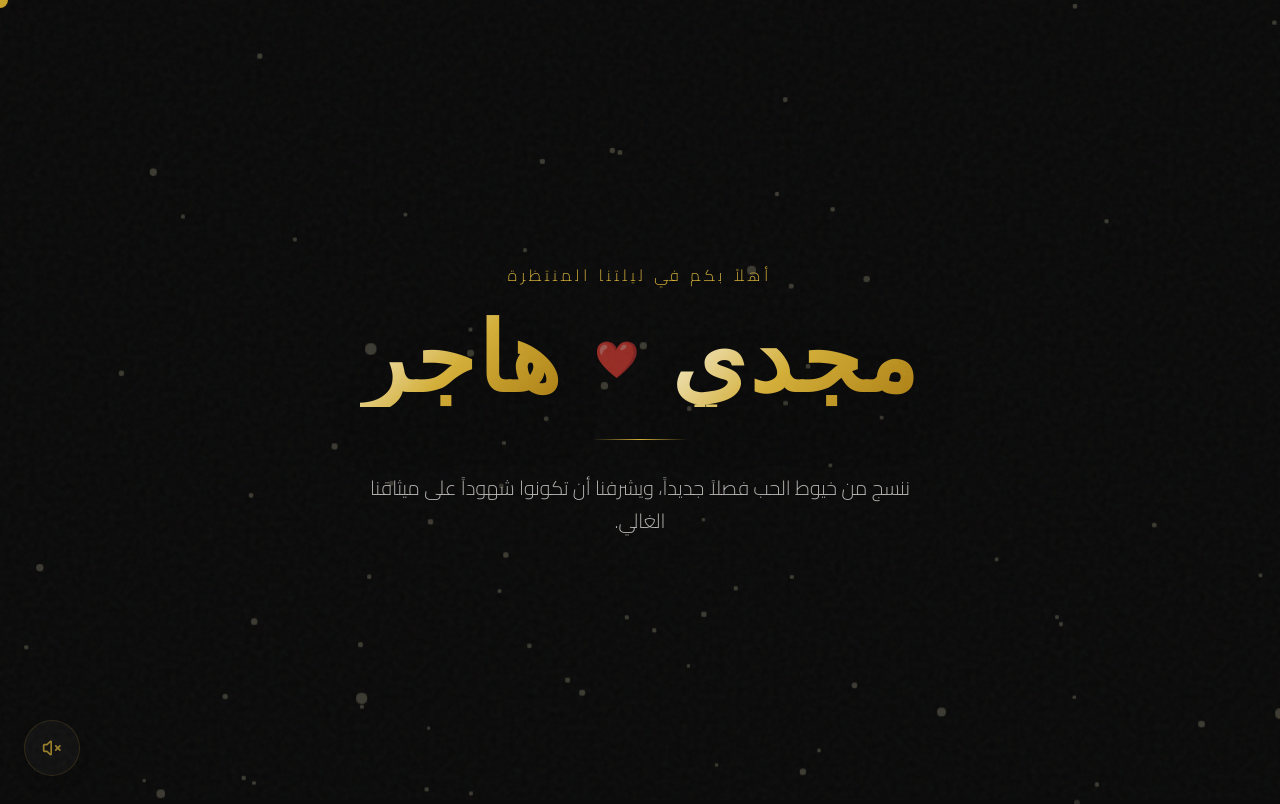
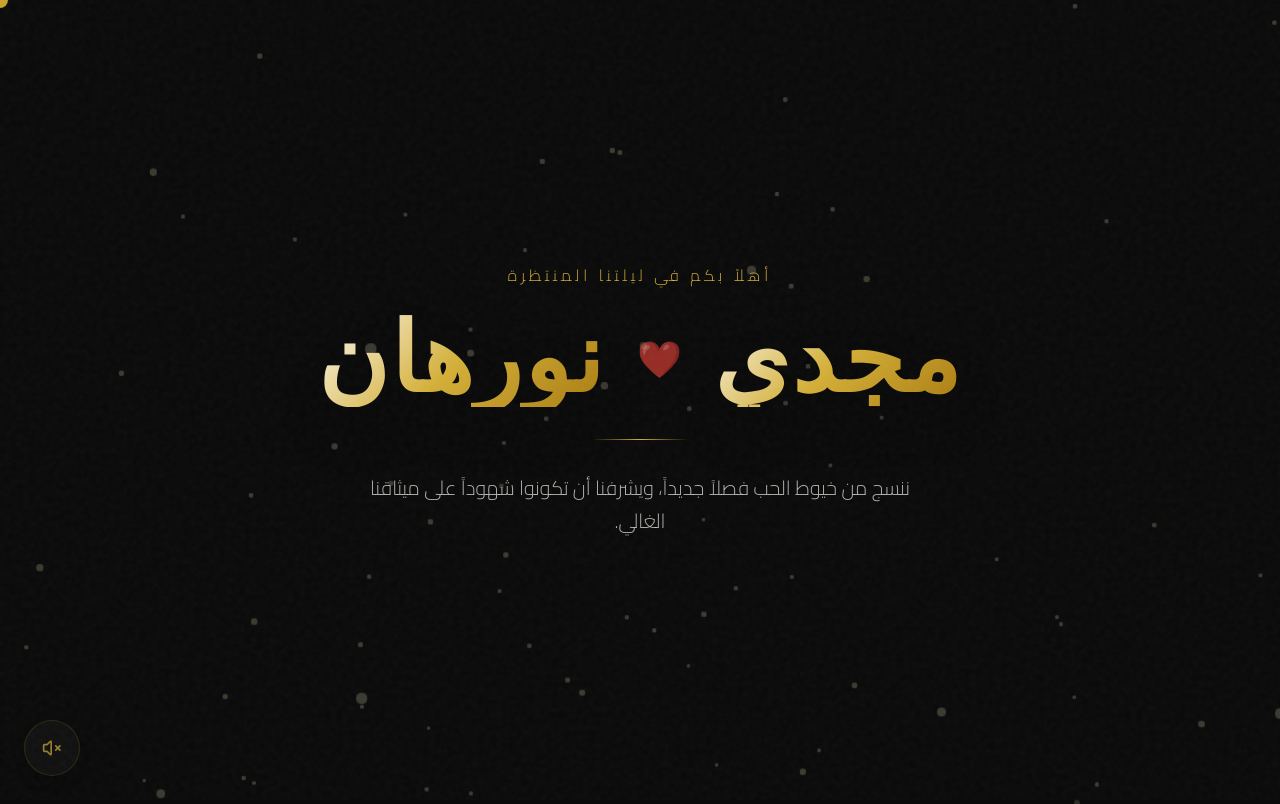
Before and after one commit to Magdyeldsoky/luxury-wedding, a Next.js app in the folder luxury-wedding/: page / in a window 1280 px wide. Shown: the top 804 px of the page. Built offline with nearby package versions, Linux system fonts and the light colour scheme; a web font is replaced by a local one.

Commit message:
Change name from 'هاجر' to 'نورهان' in Hero component

```diff
--- a/luxury-wedding/src/components/Hero.tsx
+++ b/luxury-wedding/src/components/Hero.tsx
@@ -22,7 +22,7 @@ export default function Hero() {
             ❤️
           </span>
           <h1 className="text-5xl sm:text-6xl md:text-8xl font-alexandria font-extrabold gold-gradient-text tracking-wide drop-shadow-2xl">
-هاجر          </h1>
+نورهان          </h1>
         </div>
 
         <div className="w-16 md:w-24 h-[1px] bg-gradient-to-r from-transparent via-luxury-gold to-transparent mx-auto mb-6 md:mb-8" />
```
